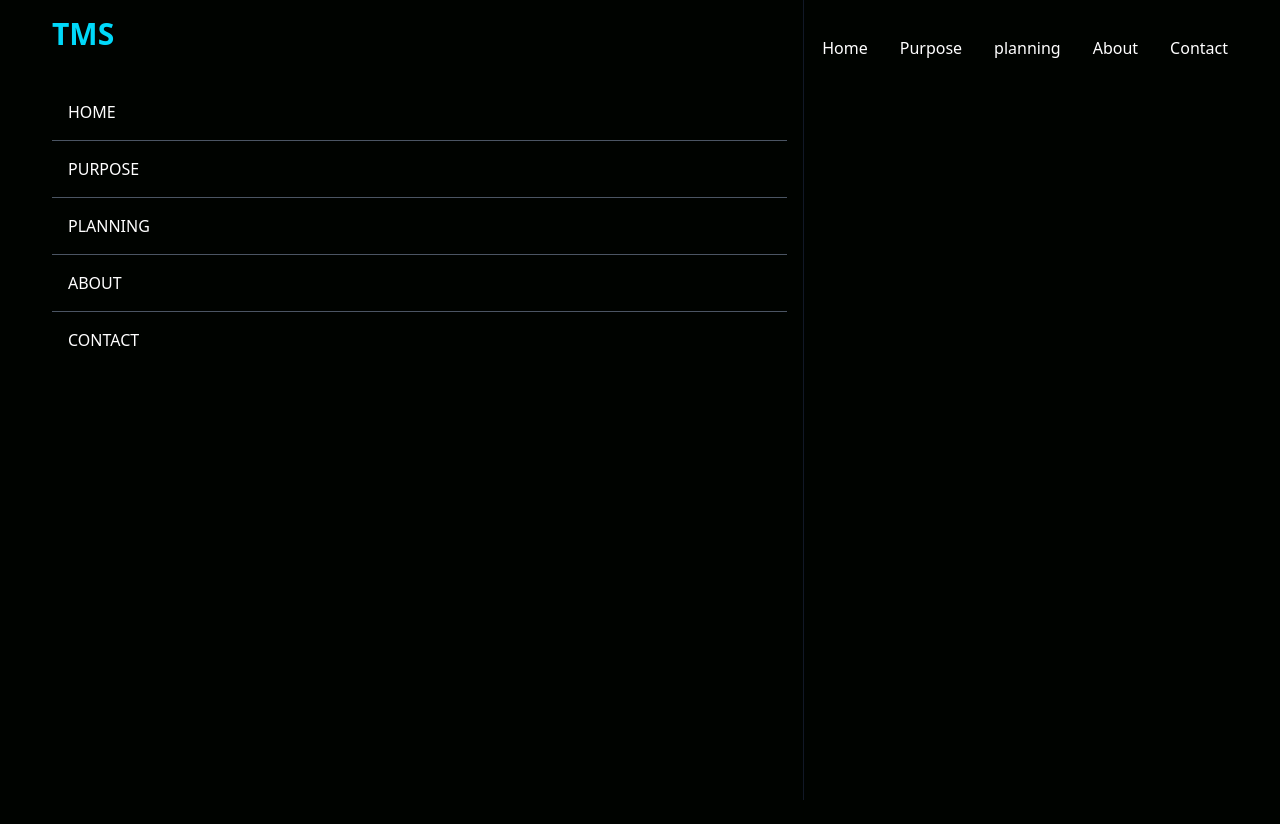
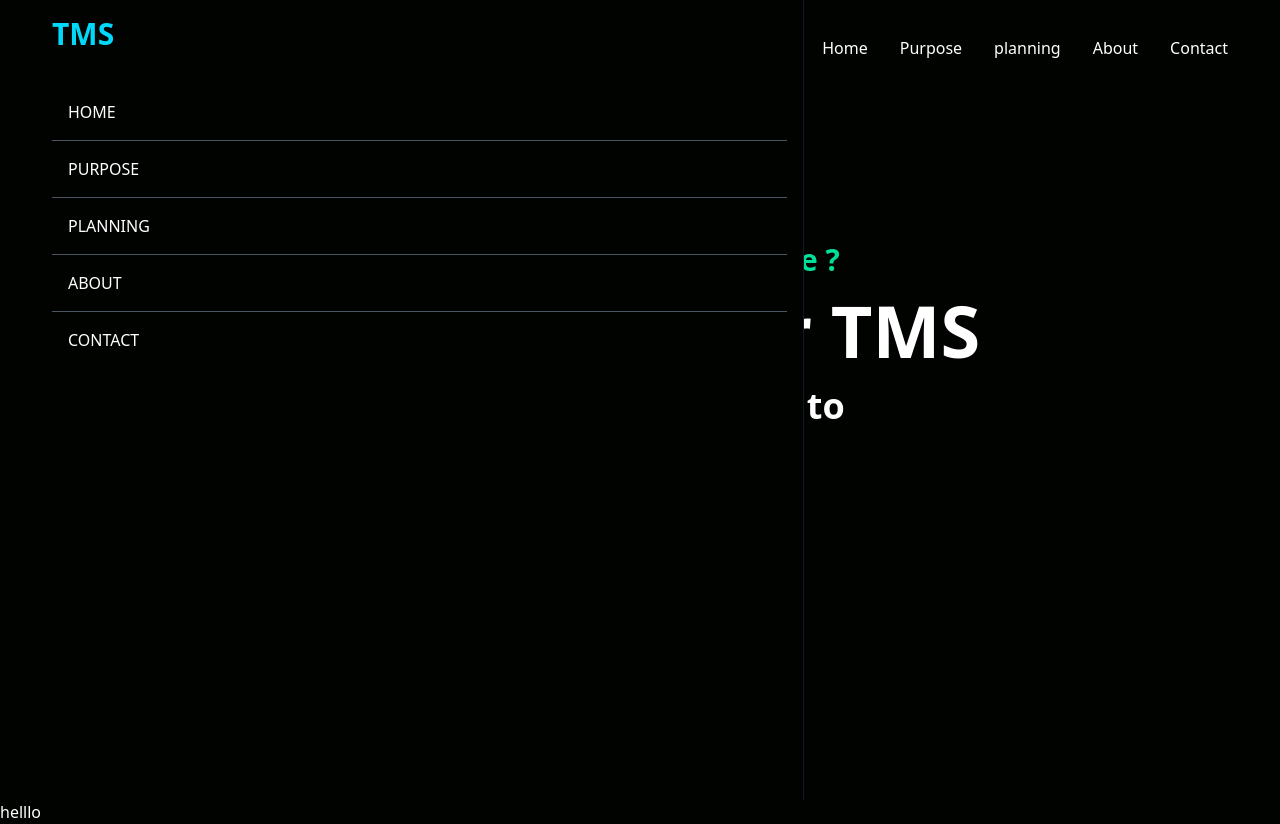
Before and after one commit to lamamanik/tmshomepgg, a React (Vite) app: page / in a window 1280 px wide. Before the commit the page ends 800 px from the top, so only its background shows below. Built offline with nearby package versions, Linux system fonts and the light colour scheme.

Commit message:
navbar and hero section
now time for the analytics sector

```diff
--- a/package.json
+++ b/package.json
@@ -12,7 +12,8 @@
   "dependencies": {
     "react": "^18.2.0",
     "react-dom": "^18.2.0",
-    "react-icons": "^4.10.1"
+    "react-icons": "^4.10.1",
+    "react-typed": "^1.2.0"
   },
   "devDependencies": {
     "@types/react": "^18.2.15",
--- /dev/null
+++ b/src/components/Analytics.jsx
@@ -0,0 +1,10 @@
+import react from "react";
+
+const Analytics = () => {
+  return (
+    <div className="text-white">
+      <h1>helllo</h1>
+    </div>
+  );
+};
+export default Analytics;
--- /dev/null
+++ b/src/components/Hero.jsx
@@ -0,0 +1,40 @@
+import react from "react";
+import Typed from "react-typed";
+
+const Hero = () => {
+  return (
+    <div className="text-white">
+      <div className="max-w-[800px] mt-[-96px] w-full h-screen mx-auto text-center flex flex-col justify-center">
+        <p className="text-[#00df9a] md:text-3xl sm:text-2xl text-xl font-bold">
+          want to grow with future ?
+        </p>
+        <h1 className="md:text-7xl sm:text-6xl text-4xl font-bold md:py-4 ">
+          Grow with our TMS
+        </h1>
+        <div className="flex flex-col">
+          <p className="md:text-4xl sm:text-3xl py-1 text-sm font-bold">
+            simple,efficient way to
+          </p>
+          <Typed
+            className="md:text-4xl sm:text-3xl py-1 text-sm font-bold"
+            strings={[
+              "",
+              "create task",
+              "delete task",
+              "update/add user",
+              "Monitor employee",
+            ]}
+            typeSpeed={120}
+            backSpeed={130}
+            loop
+          />
+        </div>
+        <button className="bg-[#00df9a] w-[140px] rounded-md font-medium my-5 mx-auto py-2 text-black">
+          Get Started
+        </button>
+      </div>
+    </div>
+  );
+};
+
+export default Hero;
--- a/src/components/Nabvar.jsx
+++ b/src/components/Nabvar.jsx
@@ -26,8 +26,8 @@ const Navbar = () => {
       <div
         className={
           !nav
-            ? "fixed left-o top-0 w-[60%] h-full border-r border-r-gray-900 bg-[#000300]  ease-in-out duration-00"
-            : "fixed left-[-100%]"
+            ? "  fixed  left-o top-0 w-[60%] h-full border-r border-r-gray-900 bg-[#000300]  ease-in-out duration-00"
+            : " fixed left-[-100%]"
         }
       >
         <h1 className="w-full text-3xl m-4 font-bold text-[#00d9fa]">TMS</h1>
--- a/src/main.jsx
+++ b/src/main.jsx
@@ -1,10 +1,17 @@
 import React from "react";
+
 import ReactDOM from "react-dom/client";
 import Nabvar from "./components/Nabvar.jsx";
+import Hero from "./components/Hero.jsx";
+
+import Analytics from "./components/Analytics.jsx";
+
 import "/src/index.css";
 
 ReactDOM.createRoot(document.getElementById("root")).render(
   <React.StrictMode>
     <Nabvar />
+    <Hero />
+    <Analytics />
   </React.StrictMode>
 );
```
Also changed, not shown: 1 other file (tests, documents, lock files or other folders).
